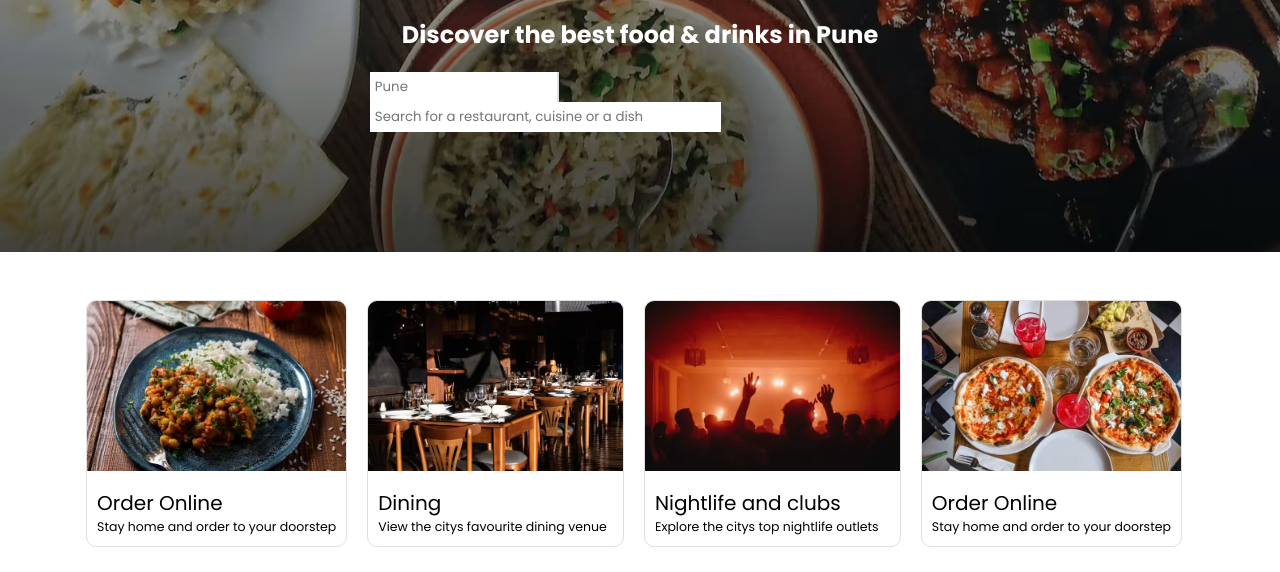
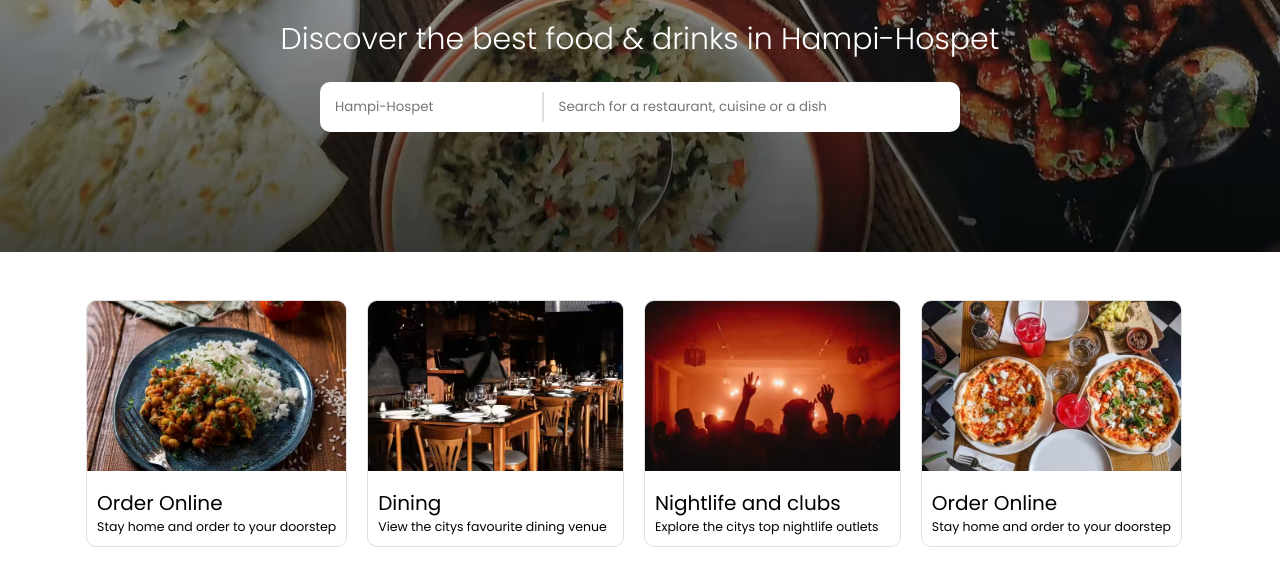
Before and after one commit to laxitajain/ZomatoLandingPage, a plain HTML site: page index.html in a window 1280 px wide. Shown: the part 228-800 px from the top of the page. Drawn offline with Linux system fonts and the light colour scheme.

Commit message:
Further updated index

```diff
--- a/index.html
+++ b/index.html
@@ -53,9 +53,9 @@
 
         <div class="hero__section_container">
           <img src="images/heroSectionLogo.png" alt="Zomato Logo" class="hero__section_logo"/>
-          <h1 class="hero_section_title">Discover the best food & drinks in Pune</h1>
-          <div class="hero_section_input_conatiner">
-            <input class="input_container_location" type="text" placeholder="Pune" />
+          <h1 class="hero__section_title">Discover the best food & drinks in Hampi-Hospet</h1>
+          <div class="hero__section_input_container">
+            <input class="input_container_location" type="text" placeholder="Hampi-Hospet" />
             <input class="input_container_search" type="text" placeholder="Search for a restaurant, cuisine or a dish" />
           </div>
         </div>
```
